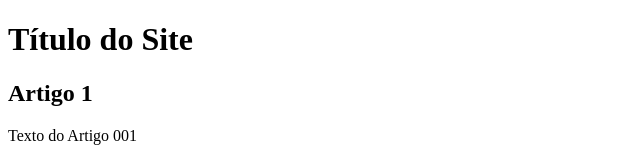
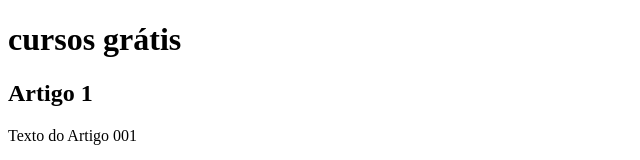
Before and after one commit to Gustavo-Zanlorenzi-Rutyna/projeto-site, a plain HTML site: page index.html in a window 1280 px wide. Shown: the top 160 px of the page, without its empty margins (0-640 px from the left). Drawn offline with Linux system fonts and the light colour scheme.

Commit message:
add design

```diff
--- a/index.html
+++ b/index.html
@@ -8,7 +8,7 @@
 <body>
     <main>
         <header>
-            <h1>Título do Site</h1>
+            <h1>cursos grátis</h1>
         </header>
         <article>
             <h2>Artigo 1</h2>
```
